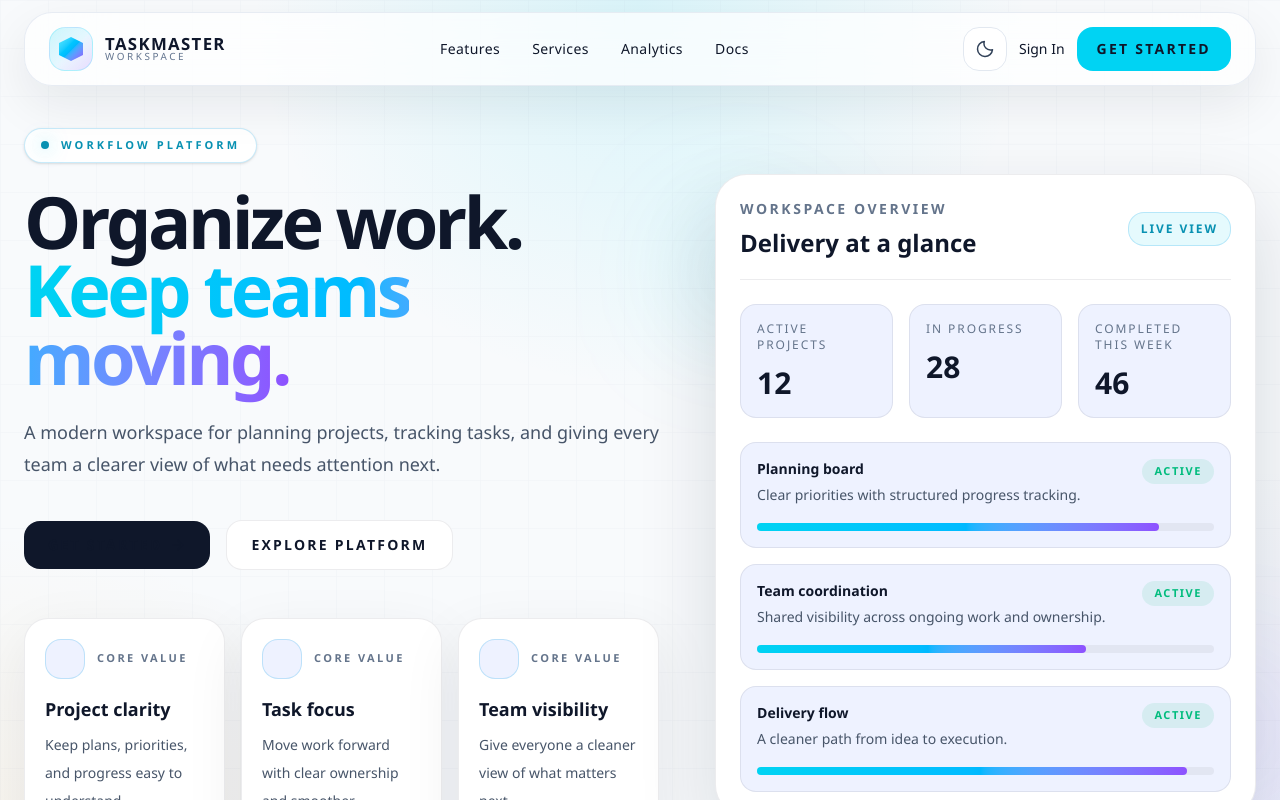
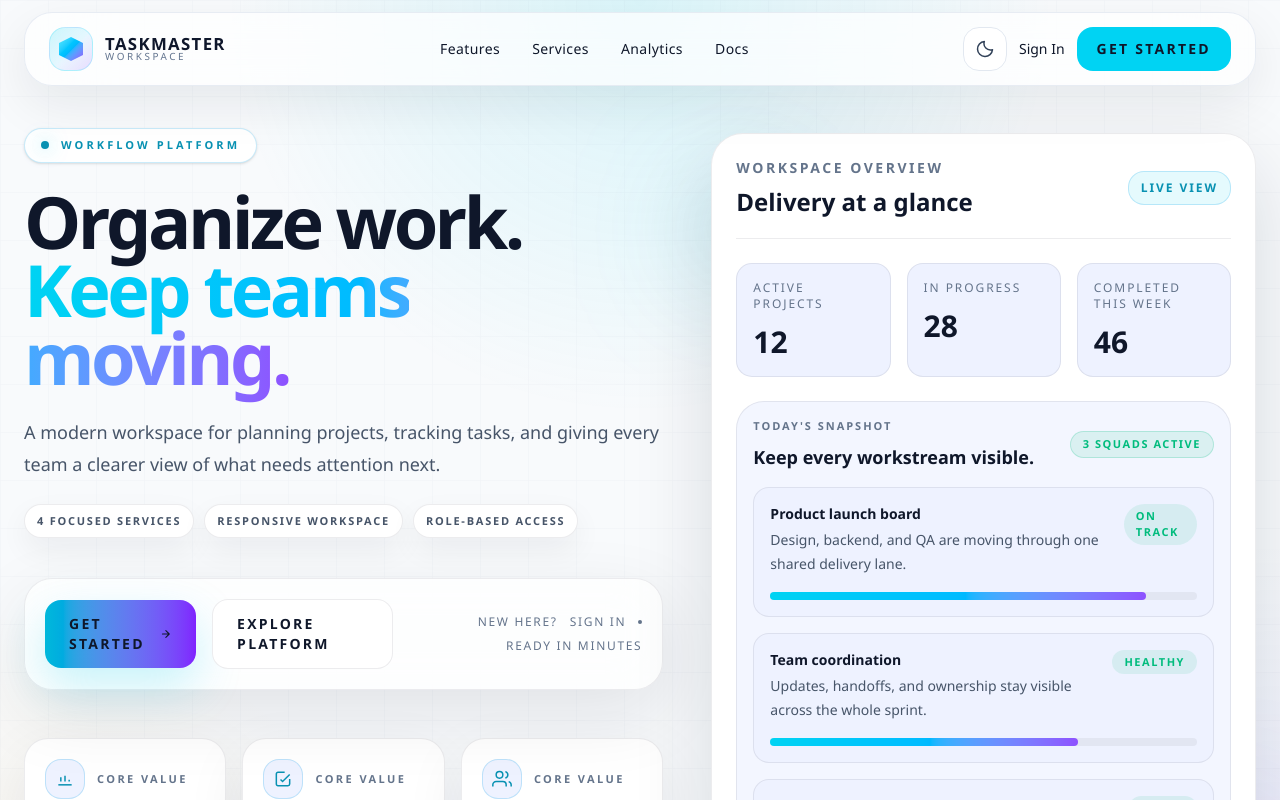
Before and after one commit to CTSE-TaskManagementSystem-2026/frontend-service, a Next.js app: page / in a window 1280 px wide. Shown: the top 800 px of the page. Built offline with nearby package versions, Linux system fonts and the light colour scheme.

Commit message:
feat: implement base layout, theme management, and hero section for frontend service

```diff
--- a/app/components/HeroSection.tsx
+++ b/app/components/HeroSection.tsx
@@ -4,14 +4,36 @@ const HIGHLIGHTS = [
   {
     title: 'Project clarity',
     description: 'Keep plans, priorities, and progress easy to understand.',
+    icon: (
+      <svg width="20" height="20" fill="none" stroke="currentColor" strokeWidth="1.8" viewBox="0 0 24 24">
+        <path d="M4 19h16" />
+        <path d="M7 15v-5" />
+        <path d="M12 15V8" />
+        <path d="M17 15v-2" />
+      </svg>
+    ),
   },
   {
     title: 'Task focus',
     description: 'Move work forward with clear ownership and smoother execution.',
+    icon: (
+      <svg width="20" height="20" fill="none" stroke="currentColor" strokeWidth="1.8" viewBox="0 0 24 24">
+        <path d="M9 12.5 11.5 15 20 6.5" />
+        <path d="M20 12v6a2 2 0 0 1-2 2H6a2 2 0 0 1-2-2V6a2 2 0 0 1 2-2h8" />
+      </svg>
+    ),
   },
   {
     title: 'Team visibility',
     description: 'Give everyone a cleaner view of what matters next.',
+    icon: (
+      <svg width="20" height="20" fill="none" stroke="currentColor" strokeWidth="1.8" viewBox="0 0 24 24">
+        <path d="M17 21v-2a4 4 0 0 0-4-4H5a4 4 0 0 0-4 4v2" />
+        <circle cx="9" cy="7" r="4" />
+        <path d="M23 21v-2a4 4 0 0 0-3-3.87" />
+        <path d="M16 3.13a4 4 0 0 1 0 7.75" />
+      </svg>
+    ),
   },
 ];
 
@@ -21,17 +43,44 @@ const PREVIEW_ITEMS = [
   { label: 'Completed this week', value: '46' },
 ];
 
+const HERO_PILLS = [
+  '4 focused services',
+  'Responsive workspace',
+  'Role-based access',
+];
+
+const WORKSTREAMS = [
+  {
+    title: 'Product launch board',
+    text: 'Design, backend, and QA are moving through one shared delivery lane.',
+    progress: 88,
+    status: 'On track',
+  },
+  {
+    title: 'Team coordination',
+    text: 'Updates, handoffs, and ownership stay visible across the whole sprint.',
+    progress: 72,
+    status: 'Healthy',
+  },
+  {
+    title: 'Release readiness',
+    text: 'Leads can scan blockers quickly and move the next task without friction.',
+    progress: 94,
+    status: 'Ready',
+  },
+];
+
 export default function HeroSection() {
   return (
     <section
       id="hero"
-      className="relative overflow-hidden px-6 pb-20 pt-32 text-[color:var(--color-text-primary)]"
+      className="relative overflow-hidden px-6 pb-16 pt-28 text-[color:var(--color-text-primary)] sm:pb-20 sm:pt-32"
     >
       <div className="absolute inset-0 bg-[color:var(--color-bg-primary)]" />
       <div className="absolute inset-0 bg-[radial-gradient(circle_at_top,rgba(34,211,238,0.14),transparent_34%),radial-gradient(circle_at_bottom_right,rgba(129,140,248,0.14),transparent_30%),radial-gradient(circle_at_left_bottom,rgba(245,158,11,0.08),transparent_26%)]" />
       <div className="absolute inset-0 opacity-[0.08] [background-image:linear-gradient(rgba(148,163,184,0.55)_1px,transparent_1px),linear-gradient(90deg,rgba(148,163,184,0.55)_1px,transparent_1px)] [background-size:48px_48px]" />
 
-      <div className="relative mx-auto grid min-h-[calc(100vh-8rem)] max-w-7xl items-center gap-14 lg:grid-cols-[1.08fr_0.92fr]">
+      <div className="relative mx-auto grid min-h-[calc(100vh-7rem)] max-w-7xl items-center gap-12 lg:grid-cols-[1.08fr_0.92fr]">
         <div className="max-w-3xl">
           <div className="mb-6 inline-flex items-center gap-3 rounded-full border border-[color:var(--color-border-accent)] bg-[color:var(--color-bg-card)] px-4 py-2 text-[11px] font-semibold uppercase tracking-[0.28em] text-[color:var(--color-accent-cyan)] shadow-sm">
             <span className="h-2 w-2 rounded-full bg-[color:var(--color-accent-cyan)] shadow-[0_0_18px_rgba(34,211,238,0.55)]" />
@@ -50,10 +99,23 @@ export default function HeroSection() {
             A modern workspace for planning projects, tracking tasks, and giving every team a clearer view of what needs attention next.
           </p>
 
-          <div className="mt-10 flex flex-col items-start gap-4 sm:flex-row sm:items-center">
+          <div className="mt-6 flex flex-wrap gap-2.5">
+            {HERO_PILLS.map((pill) => (
+              <span
+                key={pill}
+                className="rounded-full border border-[color:var(--color-border)] bg-[color:var(--color-bg-card)] px-3 py-2 text-[11px] font-semibold uppercase tracking-[0.16em] text-[color:var(--color-text-secondary)] shadow-[0_12px_30px_rgba(15,23,42,0.06)]"
+              >
+                {pill}
+              </span>
+            ))}
+          </div>
+
+          <div className="mt-10 rounded-[28px] border border-[color:var(--color-border)] bg-[color:var(--color-bg-card)]/75 p-4 shadow-[0_24px_70px_rgba(15,23,42,0.10)] backdrop-blur-xl sm:p-5">
+            <div className="flex flex-col items-start gap-4 sm:flex-row sm:items-center">
               <Link
                 href="/signup"
-              className="inline-flex items-center gap-2 rounded-2xl bg-[color:var(--color-text-primary)] px-6 py-3.5 text-sm font-semibold uppercase tracking-[0.16em] text-[color:var(--color-bg-primary)] transition duration-300 hover:-translate-y-0.5"
+                aria-label="Get started with TaskMaster"
+                className="inline-flex items-center gap-2 rounded-2xl bg-gradient-to-r from-cyan-500 to-violet-600 px-6 py-3.5 text-sm font-semibold uppercase tracking-[0.16em] text-white shadow-[0_18px_45px_rgba(34,211,238,0.25)] transition duration-300 hover:-translate-y-0.5 hover:shadow-[0_22px_55px_rgba(34,211,238,0.35)] hover:from-cyan-400 hover:to-violet-500"
               >
                 Get Started
                 <svg
@@ -78,6 +140,19 @@ export default function HeroSection() {
               >
                 Explore Platform
               </Link>
+
+              <div className="flex flex-wrap items-center gap-x-3 gap-y-2 text-xs font-medium uppercase tracking-[0.14em] text-[color:var(--color-text-muted)] sm:ml-auto sm:justify-end">
+                <span>New here?</span>
+                <Link
+                  href="/login"
+                  className="text-[color:var(--color-accent-cyan)] transition duration-200 hover:opacity-80"
+                >
+                  Sign in
+                </Link>
+                <span className="hidden h-1 w-1 rounded-full bg-[color:var(--color-text-muted)] sm:inline-block" />
+                <span>Ready in minutes</span>
+              </div>
+            </div>
           </div>
 
           <div className="mt-12 grid gap-4 sm:grid-cols-3">
@@ -87,7 +162,9 @@ export default function HeroSection() {
                 className="rounded-3xl border border-[color:var(--color-border)] bg-[color:var(--color-bg-card)] p-5 shadow-[0_20px_60px_rgba(15,23,42,0.08)] transition duration-300 hover:-translate-y-1 hover:border-[color:var(--color-border-accent)]"
               >
                 <div className="mb-4 flex items-center gap-3">
-                  <div className="h-10 w-10 rounded-2xl border border-[color:var(--color-border-accent)] bg-[color:var(--color-bg-secondary)]" />
+                  <div className="flex h-10 w-10 items-center justify-center rounded-2xl border border-[color:var(--color-border-accent)] bg-[color:var(--color-bg-secondary)] text-[color:var(--color-accent-cyan)]">
+                    {item.icon}
+                  </div>
                   <p className="text-[11px] font-semibold uppercase tracking-[0.22em] text-[color:var(--color-text-muted)]">
                     Core Value
                   </p>
@@ -141,12 +218,24 @@ export default function HeroSection() {
               ))}
             </div>
 
-            <div className="mt-6 space-y-4">
-              {[
-                { title: 'Planning board', text: 'Clear priorities with structured progress tracking.', width: 'w-[88%]' },
-                { title: 'Team coordination', text: 'Shared visibility across ongoing work and ownership.', width: 'w-[72%]' },
-                { title: 'Delivery flow', text: 'A cleaner path from idea to execution.', width: 'w-[94%]' },
-              ].map((item) => (
+            <div className="mt-6 rounded-[28px] border border-[color:var(--color-border)] bg-[color:var(--color-bg-secondary)]/70 p-4">
+              <div className="mb-4 flex items-center justify-between gap-4">
+                <div>
+                  <p className="text-[11px] font-semibold uppercase tracking-[0.18em] text-[color:var(--color-text-muted)]">
+                    Today&apos;s snapshot
+                  </p>
+                  <p className="mt-2 text-lg font-semibold text-[color:var(--color-text-primary)]">
+                    Keep every workstream visible.
+                  </p>
+                </div>
+
+                <span className="rounded-full border border-emerald-500/20 bg-emerald-500/10 px-3 py-1 text-[11px] font-semibold uppercase tracking-[0.14em] text-emerald-500">
+                  3 squads active
+                </span>
+              </div>
+
+              <div className="space-y-4">
+                {WORKSTREAMS.map((item) => (
                   <div
                     key={item.title}
                     className="rounded-2xl border border-[color:var(--color-border)] bg-[color:var(--color-bg-secondary)] p-4"
@@ -161,13 +250,14 @@ export default function HeroSection() {
                         </p>
                       </div>
                       <span className="rounded-full bg-emerald-500/10 px-3 py-1 text-[11px] font-semibold uppercase tracking-[0.14em] text-emerald-500">
-                      Active
+                        {item.status}
                       </span>
                     </div>
 
                     <div className="mt-4 h-2 rounded-full bg-black/5 dark:bg-white/5">
                       <div
-                      className={`h-2 rounded-full bg-gradient-to-r from-cyan-400 via-sky-400 to-violet-500 ${item.width}`}
+                        className="h-2 rounded-full bg-gradient-to-r from-cyan-400 via-sky-400 to-violet-500"
+                        style={{ width: `${item.progress}%` }}
                       />
                     </div>
                   </div>
@@ -176,6 +266,7 @@ export default function HeroSection() {
             </div>
           </div>
         </div>
+      </div>
     </section>
   );
 }
--- /dev/null
+++ b/app/components/ThemeInitializer.tsx
@@ -0,0 +1,12 @@
+'use client';
+
+import { useEffect } from 'react';
+import { applyTheme, getInitialTheme } from '@/app/components/theme';
+
+export default function ThemeInitializer() {
+  useEffect(() => {
+    applyTheme(getInitialTheme());
+  }, []);
+
+  return null;
+}
--- /dev/null
+++ b/app/components/theme.ts
@@ -0,0 +1,86 @@
+export type Theme = 'dark' | 'light';
+
+export const THEME_TOKENS: Record<Theme, Record<string, string>> = {
+  dark: {
+    '--color-bg-primary': '#07080F',
+    '--color-bg-secondary': '#0D0E1A',
+    '--color-bg-card': '#0F1020',
+    '--color-border': 'rgba(255,255,255,0.08)',
+    '--color-border-accent': 'rgba(34,211,238,0.3)',
+    '--color-accent-cyan': '#22D3EE',
+    '--color-accent-amber': '#F59E0B',
+    '--color-accent-violet': '#818CF8',
+    '--color-text-primary': '#F1F5F9',
+    '--color-text-secondary': '#94A3B8',
+    '--color-text-muted': '#475569',
+    '--color-dark-base': '#07080F',
+    '--bg-primary': '#07080F',
+    '--bg-secondary': '#0D0E1A',
+    '--bg-card': '#0F1020',
+    '--border': 'rgba(255,255,255,0.08)',
+    '--border-accent': 'rgba(34,211,238,0.3)',
+    '--accent-cyan': '#22D3EE',
+    '--accent-amber': '#F59E0B',
+    '--accent-violet': '#818CF8',
+    '--text-primary': '#F1F5F9',
+    '--text-secondary': '#94A3B8',
+    '--text-muted': '#475569',
+  },
+  light: {
+    '--color-bg-primary': '#F8FAFC',
+    '--color-bg-secondary': '#EEF2FF',
+    '--color-bg-card': '#FFFFFF',
+    '--color-border': 'rgba(15,23,42,0.08)',
+    '--color-border-accent': 'rgba(14,165,233,0.22)',
+    '--color-accent-cyan': '#0891B2',
+    '--color-accent-amber': '#D97706',
+    '--color-accent-violet': '#6366F1',
+    '--color-text-primary': '#0F172A',
+    '--color-text-secondary': '#475569',
+    '--color-text-muted': '#64748B',
+    '--color-dark-base': '#0F172A',
+    '--bg-primary': '#F8FAFC',
+    '--bg-secondary': '#EEF2FF',
+    '--bg-card': '#FFFFFF',
+    '--border': 'rgba(15,23,42,0.08)',
+    '--border-accent': 'rgba(14,165,233,0.22)',
+    '--accent-cyan': '#0891B2',
+    '--accent-amber': '#D97706',
+    '--accent-violet': '#6366F1',
+    '--text-primary': '#0F172A',
+    '--text-secondary': '#475569',
+    '--text-muted': '#64748B',
+  },
+};
+
+export function getInitialTheme(): Theme {
+  if (typeof window === 'undefined') return 'dark';
+
+  const savedTheme = localStorage.getItem('theme');
+  if (savedTheme === 'dark' || savedTheme === 'light') {
+    return savedTheme;
+  }
+
+  return window.matchMedia('(prefers-color-scheme: dark)').matches
+    ? 'dark'
+    : 'light';
+}
+
+export function applyTheme(theme: Theme) {
+  if (typeof document === 'undefined') return;
+
+  const root = document.documentElement;
+  const tokens = THEME_TOKENS[theme];
+
+  Object.entries(tokens).forEach(([key, value]) => {
+    root.style.setProperty(key, value);
+  });
+
+  root.dataset.theme = theme;
+  root.classList.toggle('dark', theme === 'dark');
+
+  document.body.style.backgroundColor = tokens['--color-bg-primary'];
+  document.body.style.color = tokens['--color-text-primary'];
+
+  localStorage.setItem('theme', theme);
+}
--- a/app/layout.tsx
+++ b/app/layout.tsx
@@ -1,5 +1,6 @@
 import type { Metadata } from "next";
 import "./globals.css";
+import ThemeInitializer from "@/app/components/ThemeInitializer";
 
 export const metadata: Metadata = {
   title: "TaskMaster",
@@ -13,7 +14,10 @@ export default function RootLayout({
 }>) {
   return (
     <html lang="en">
-      <body>{children}</body>
+      <body>
+        <ThemeInitializer />
+        {children}
+      </body>
     </html>
   );
 }
```
Also changed, not shown: app/components/Navbar.tsx (+2 -77 lines). Lines whose indentation alone changed are shown as unchanged.
